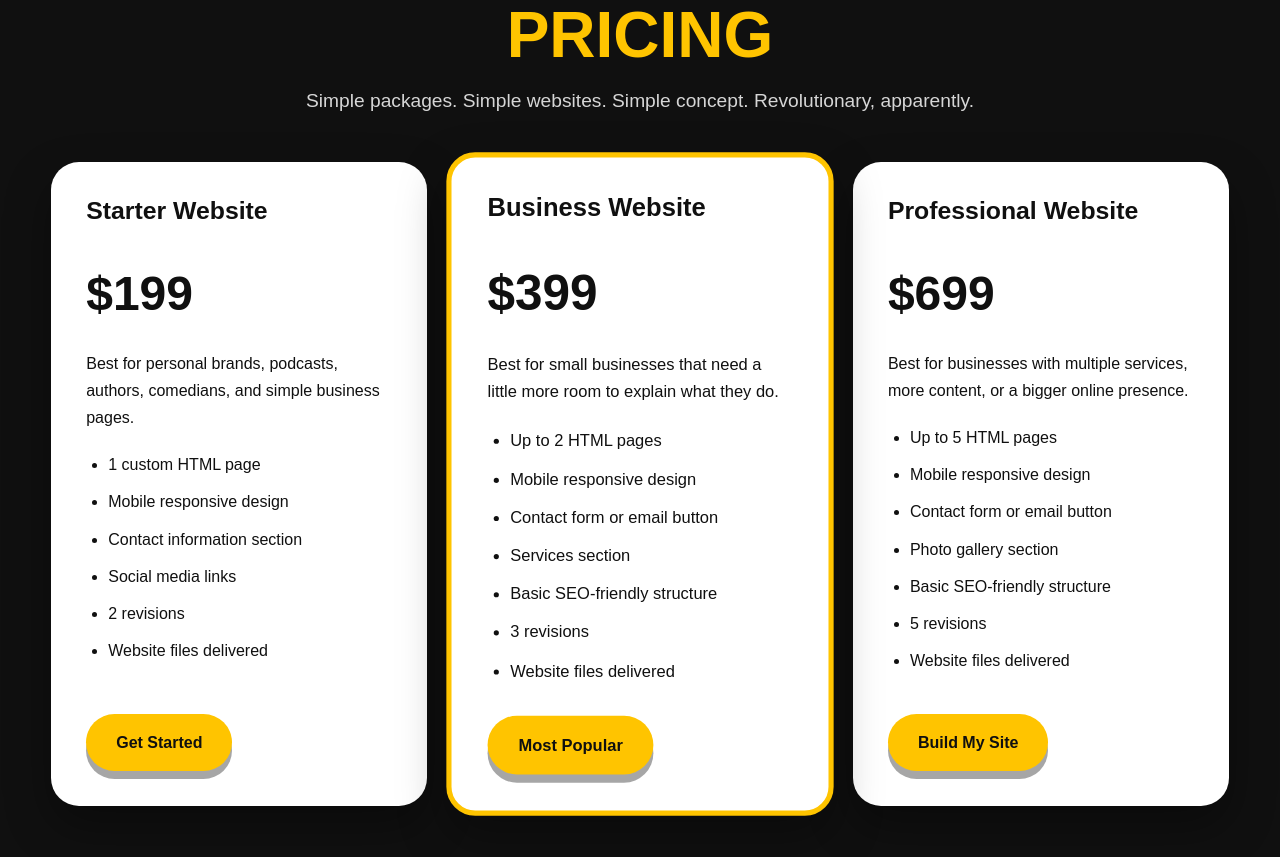
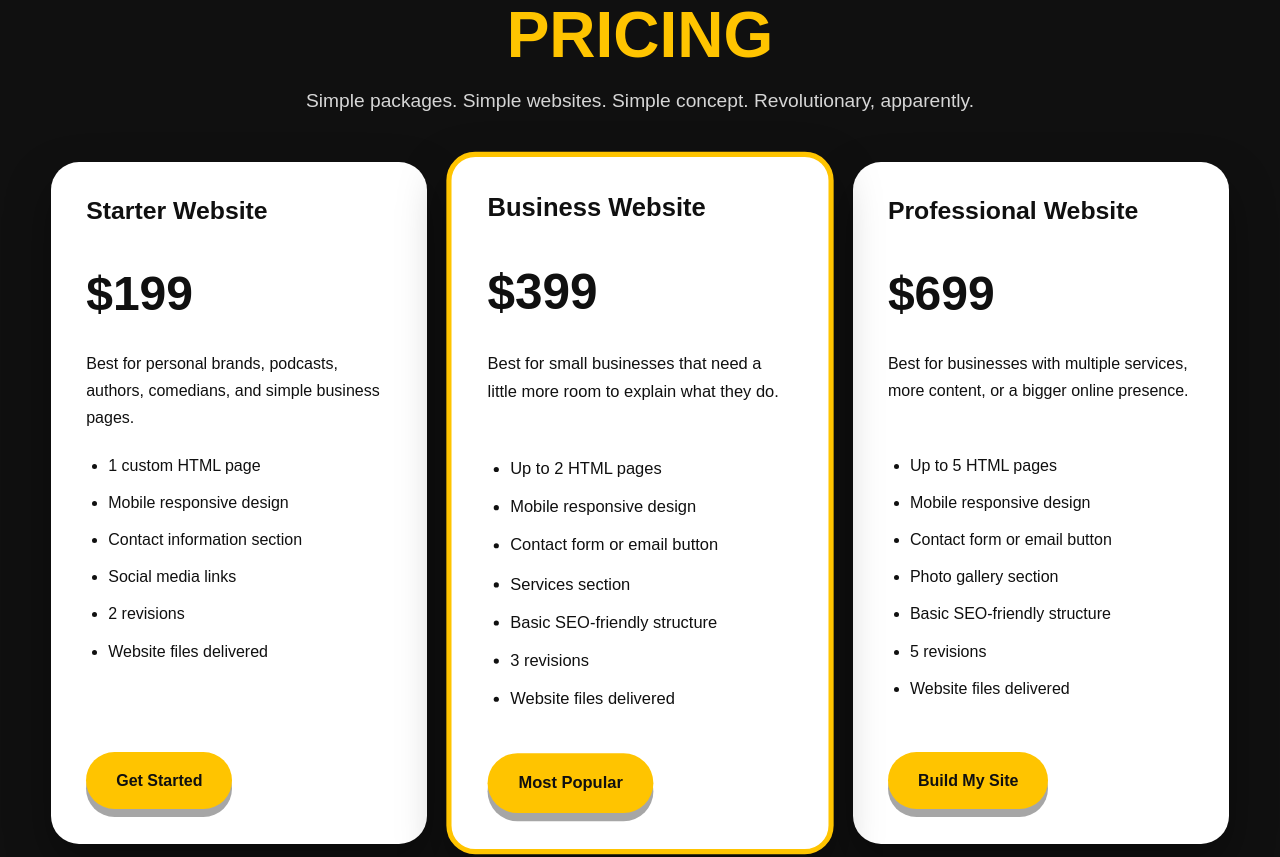
Before and after one commit to madebykeb/madebykeb, a plain HTML site: page index.html in a window 1280 px wide. Shown: the part 3583-4440 px from the top of the page. Drawn offline with Linux system fonts and the light colour scheme.

Commit message:
Update index.html

```diff
--- a/index.html
+++ b/index.html
@@ -265,23 +265,6 @@ section{
     margin:15px 0;
 }
 
-#pricing .grid-3{
-    align-items:stretch;
-}
-
-#pricing .card{
-    display:flex;
-    flex-direction:column;
-}
-
-#pricing .card ul{
-    flex-grow:1;
-}
-
-#pricing .card .btn{
-    align-self:flex-start;
-    margin-top:auto;
-}
 
 ul{
     padding-left:22px;
@@ -360,6 +343,32 @@ footer{
     padding:35px 20px;
     background:#050505;
     color:#aaaaaa;
+}
+
+
+/* FIX PRICING CARD BUTTON ALIGNMENT */
+#pricing .grid-3{
+    align-items:stretch;
+}
+
+#pricing .card{
+    min-height:620px;
+    display:flex;
+    flex-direction:column;
+}
+
+#pricing .card p{
+    min-height:82px;
+}
+
+#pricing .card ul{
+    flex:1;
+    margin-bottom:30px;
+}
+
+#pricing .card .btn{
+    margin-top:auto;
+    align-self:flex-start;
 }
 
 @media(max-width:900px){
```
